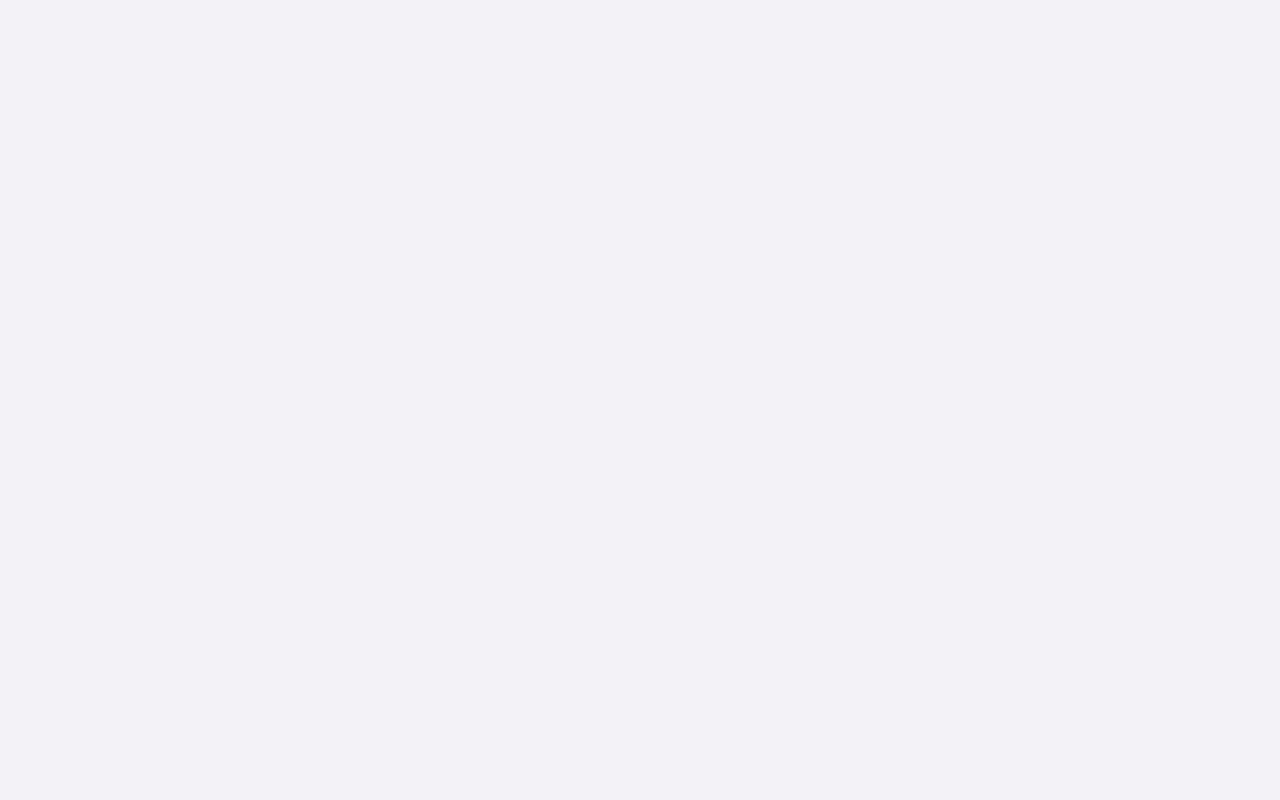
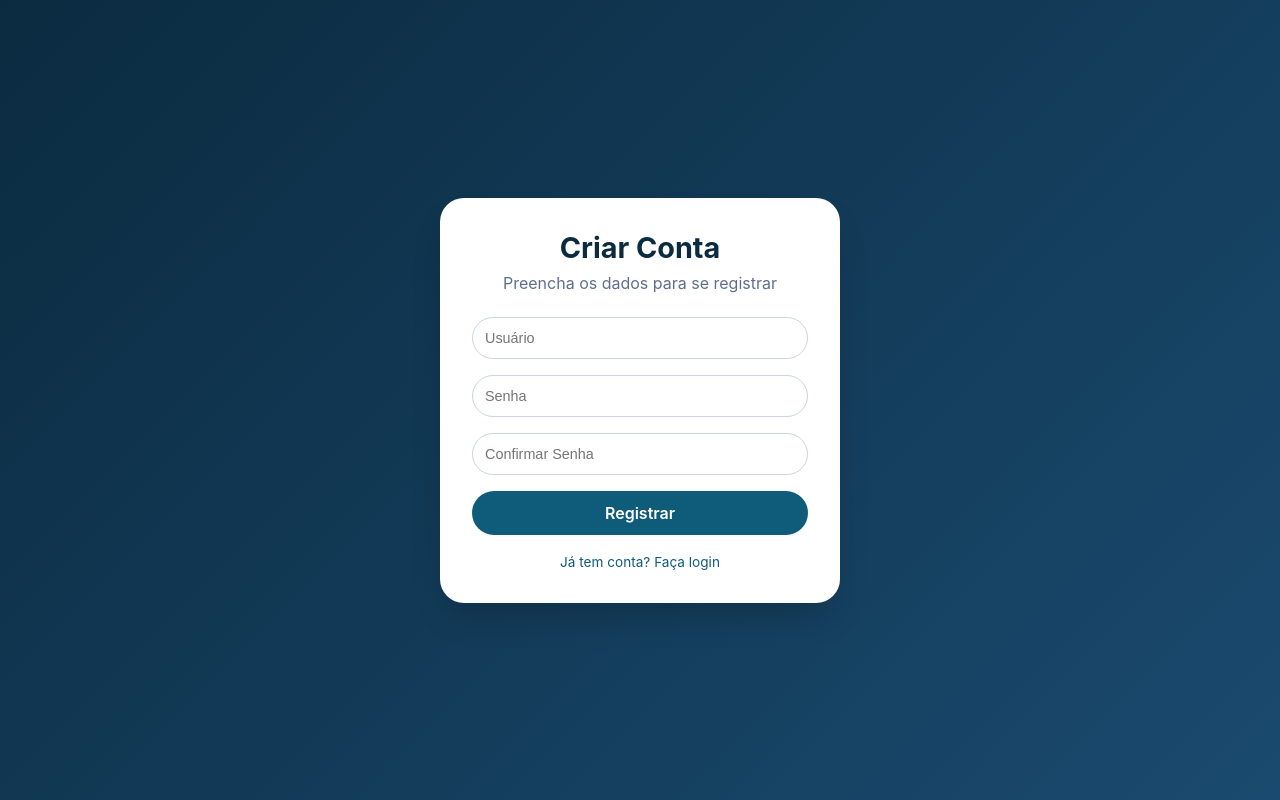
Before and after one commit to FMoreiraSouza/Teste-Sonda, a React (Vite) app in the folder aircraft-management-spa/: page /register in a window 1280 px wide. Before the commit this address had no page. Built offline with nearby package versions, Linux system fonts and the light colour scheme.

Commit message:
feat: implement register UI

```diff
--- a/aircraft-management-spa/src/features/auth/pages/Login.jsx
+++ b/aircraft-management-spa/src/features/auth/pages/Login.jsx
@@ -1,5 +1,6 @@
 import { useState } from "react";
 import styles from "./Login.module.css";
+import { Link } from "react-router-dom";
 
 export default function Login() {
   const [username, setUsername] = useState("");
@@ -40,6 +41,9 @@ export default function Login() {
             Entrar
           </button>
         </form>
+        <div className={styles.registerLink}>
+          <Link to="/register">Criar Conta</Link>
+        </div>
         <div className={styles.footer}>
           <span>Engenharia em Movimento</span>
         </div>
--- a/aircraft-management-spa/src/features/auth/pages/Login.module.css
+++ b/aircraft-management-spa/src/features/auth/pages/Login.module.css
@@ -64,6 +64,19 @@
   background: #0a425a;
 }
 
+.registerLink {
+  margin-top: 1rem;
+  text-align: center;
+}
+.registerLink a {
+  color: #0f5b7a;
+  text-decoration: none;
+  font-size: 0.85rem;
+}
+.registerLink a:hover {
+  text-decoration: underline;
+}
+
 .footer {
   margin-top: 2rem;
   font-size: 0.75rem;
--- /dev/null
+++ b/aircraft-management-spa/src/features/auth/pages/Register.jsx
@@ -0,0 +1,59 @@
+import { useState } from "react";
+import { Link, useNavigate } from "react-router-dom";
+import styles from "./Register.module.css";
+
+export default function Register() {
+  const [username, setUsername] = useState("");
+  const [password, setPassword] = useState("");
+  const [confirmPassword, setConfirmPassword] = useState("");
+  const [error, setError] = useState("");
+  const navigate = useNavigate();
+
+  const handleSubmit = (e) => {
+    e.preventDefault();
+    if (password !== confirmPassword) {
+      setError("As senhas não coincidem");
+      return;
+    }
+    console.log("Registrar", { username, password });
+    alert("Conta criada com sucesso! (simulação)");
+    navigate("/login");
+  };
+
+  return (
+    <div className={styles.registerContainer}>
+      <div className={styles.registerCard}>
+        <h1>Criar Conta</h1>
+        <p>Preencha os dados para se registrar</p>
+        <form onSubmit={handleSubmit}>
+          <input
+            type="text"
+            placeholder="Usuário"
+            value={username}
+            onChange={(e) => setUsername(e.target.value)}
+            required
+          />
+          <input
+            type="password"
+            placeholder="Senha"
+            value={password}
+            onChange={(e) => setPassword(e.target.value)}
+            required
+          />
+          <input
+            type="password"
+            placeholder="Confirmar Senha"
+            value={confirmPassword}
+            onChange={(e) => setConfirmPassword(e.target.value)}
+            required
+          />
+          <button type="submit">Registrar</button>
+          {error && <div className={styles.error}>{error}</div>}
+        </form>
+        <div className={styles.loginLink}>
+          <Link to="/login">Já tem conta? Faça login</Link>
+        </div>
+      </div>
+    </div>
+  );
+}
--- /dev/null
+++ b/aircraft-management-spa/src/features/auth/pages/Register.module.css
@@ -0,0 +1,65 @@
+.registerContainer {
+  min-height: 100vh;
+  display: flex;
+  align-items: center;
+  justify-content: center;
+  background: linear-gradient(135deg, #0b2b40 0%, #1a4a6f 100%);
+}
+
+.registerCard {
+  background: white;
+  padding: 2rem;
+  border-radius: 24px;
+  width: 100%;
+  max-width: 400px;
+  text-align: center;
+  box-shadow: 0 20px 35px -8px rgba(0, 0, 0, 0.2);
+}
+
+.registerCard h1 {
+  font-size: 1.8rem;
+  color: #0b2b40;
+  margin-bottom: 0.5rem;
+}
+
+.registerCard p {
+  color: #5e6f8d;
+  margin-bottom: 1.5rem;
+}
+
+.registerCard input {
+  width: 100%;
+  padding: 12px;
+  margin-bottom: 1rem;
+  border: 1px solid #cbd5e1;
+  border-radius: 40px;
+  font-size: 0.9rem;
+}
+
+.registerCard button {
+  width: 100%;
+  padding: 12px;
+  background: #0f5b7a;
+  color: white;
+  border: none;
+  border-radius: 40px;
+  font-size: 1rem;
+  font-weight: 600;
+  cursor: pointer;
+}
+
+.error {
+  margin-top: 1rem;
+  color: #e53e3e;
+  font-size: 0.85rem;
+}
+
+.loginLink {
+  margin-top: 1rem;
+}
+
+.loginLink a {
+  color: #0f5b7a;
+  text-decoration: none;
+  font-size: 0.85rem;
+}
--- a/aircraft-management-spa/src/routes/AppRoutes.jsx
+++ b/aircraft-management-spa/src/routes/AppRoutes.jsx
@@ -2,6 +2,7 @@ import { BrowserRouter, Routes, Route, Navigate } from "react-router-dom";
 import Login from "../features/auth/pages/Login";
 import MainLayout from "../layouts/MainLayout";
 import Home from "../features/home/pages/Home";
+import Register from "../features/auth/pages/Register";
 
 const PrivateRoute = ({ children }) => {
   const token = localStorage.getItem("token");
@@ -24,6 +25,7 @@ export default function AppRoutes() {
           <Route index element={<Home />} />
         </Route>
         <Route path="/" element={<Navigate to="/login" />} />
+        <Route path="/register" element={<Register />} />
       </Routes>
     </BrowserRouter>
   );
```
